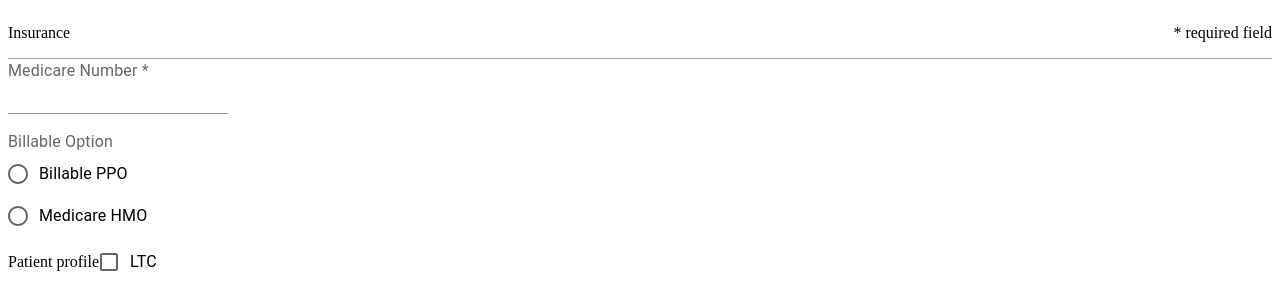
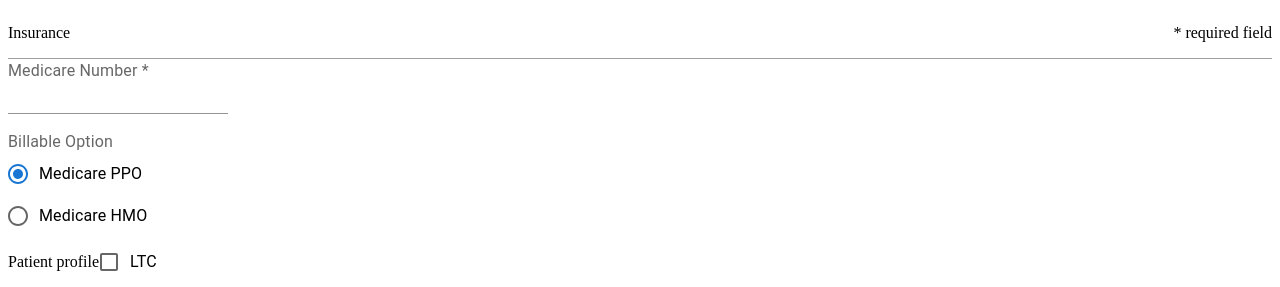
Before and after one commit to jiji-hoon96/hookForm-ex, a React (Vite) app: page /patientCreate-HJ in a window 1280 px wide. Shown: the top 287 px of the page. Built offline with nearby package versions, Linux system fonts and the light colour scheme.

Commit message:
feat : radio defaultCheck PPO

```diff
--- a/src/test2/HJ/test2.tsx
+++ b/src/test2/HJ/test2.tsx
@@ -83,10 +83,6 @@ function Test2HJ() {
     "qwer@naver.com",
   ];
 
-  const handleCheckValidation = () => {
-    console.log("");
-  };
-
   const isAllTrue = Object.values(isValidationStatus).every(
     (status) => status === true
   );
@@ -130,7 +126,7 @@ function Test2HJ() {
                   onChange={(e) => {
                     field.onChange(
                       e.target.value
-                        .replace(/[^\dA-Za-z가-힣]/g, "") // 숫자, 영어, 한글 이외의 문자 제거
+                        .replace(/[^\dA-Za-z가-힣]/g, "")
                         .replace(
                           /^([\dA-Za-z가-힣]{0,3})([\dA-Za-z가-힣]{0,4})([\dA-Za-z가-힣]{0,4})$/,
                           (_, a, b, c) => {
@@ -148,22 +144,31 @@ function Test2HJ() {
               )}
             />
             <p style={{ color: "#ff0000" }}>{errors.medicareNumber?.message}</p>
+
             <FormControl>
               <FormLabel>Billable Option</FormLabel>
-              <RadioGroup>
+              <Controller
+                name="billableOptionPPO"
+                control={control}
+                render={({ field }) => (
                   <FormControlLabel
-                  value="Billable PPO"
+                    {...field}
                     control={<Radio defaultChecked />}
-                  label="Billable PPO"
-                  {...register("billableOption")}
+                    label="Medicare PPO"
                   />
+                )}
+              />
+              <Controller
+                name="billableOptionHMO"
+                control={control}
+                render={({ field }) => (
                   <FormControlLabel
-                  value="Medicare HMO"
+                    {...field}
                     control={<Radio />}
                     label="Medicare HMO"
-                  {...register("billableOption")}
                   />
-              </RadioGroup>
+                )}
+              />
             </FormControl>
           </div>
         </section>
@@ -229,7 +234,6 @@ function Test2HJ() {
                 control={control}
               />
               <p style={{ color: "#ff0000" }}>{errors.clinicBranch?.message}</p>
-
               <FormControl>
                 <label htmlFor="lastName">Last Name *</label>
                 <JustEnInput control={control} name="lastName" id="lastName" />
@@ -252,6 +256,7 @@ function Test2HJ() {
                   </FormHelperText>
                 ) : null}
               </FormControl>
+
               <FormControl>
                 <label htmlFor="middleName">Middle Name</label>
                 <JustEnInput
@@ -265,7 +270,6 @@ function Test2HJ() {
                   </FormHelperText>
                 ) : null}
               </FormControl>
-
               <CustomSelect
                 menuItems={suffixOption}
                 name="suffix"
--- a/src/test2/HJ/test2Schema.ts
+++ b/src/test2/HJ/test2Schema.ts
@@ -17,7 +17,8 @@ z.setErrorMap(customErrorMap);
 z.string({ errorMap: customErrorMap });
 
 export const patientFormSchema = z.object({
-  billableOption: z.string(),
+  billableOptionPPO: z.string(),
+  billableOptionHMO: z.string(),
   medicareNumber: z.string().min(1),
   facility: z.string().min(1),
   selectRoomNumber: z.string().min(1),
```
Lines whose indentation alone changed are shown as unchanged.
